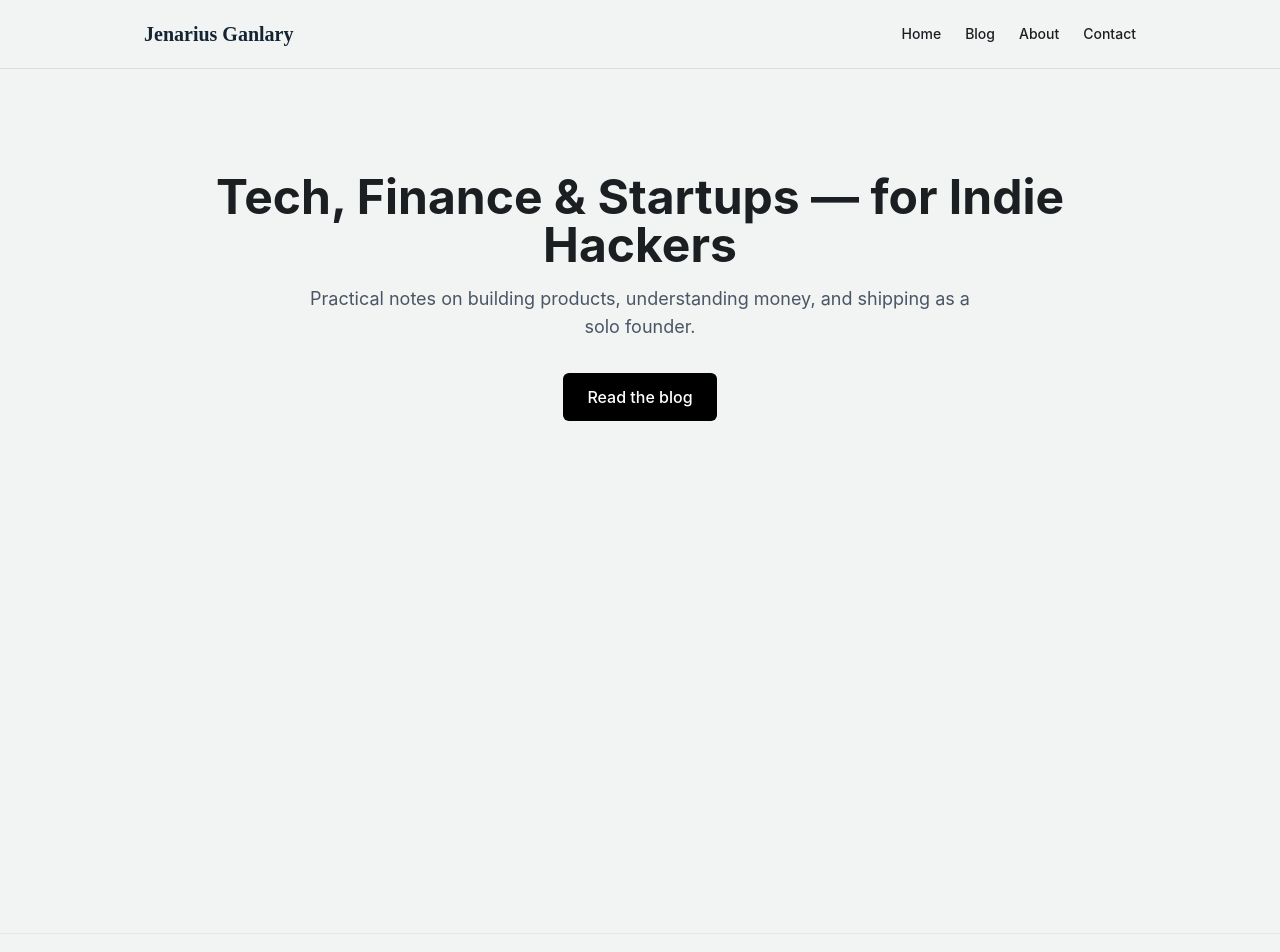
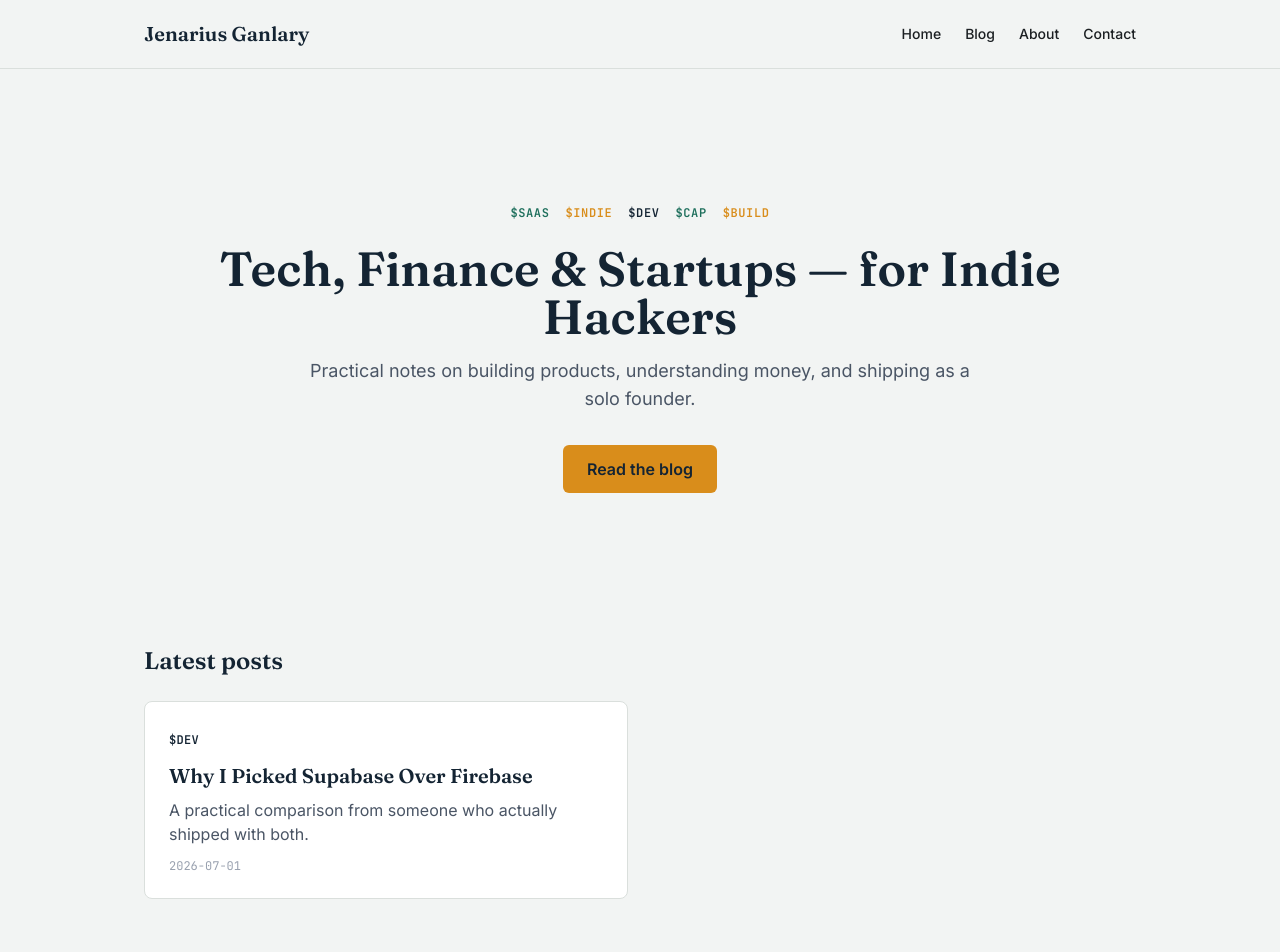
Before and after one commit to JenariusGanlary/jenariusganlary, a Next.js app: page / in a window 1280 px wide. Shown: the top 952 px of the page. Built offline with nearby package versions, Linux system fonts and the light colour scheme.

Commit message:
Design pass: hero, post cards, post page, category filters

```diff
--- a/app/blog/[slug]/page.tsx
+++ b/app/blog/[slug]/page.tsx
@@ -1,5 +1,6 @@
 import { getAllPosts, getPostBySlug } from "@/lib/posts";
 import CategoryTag from "@/components/CategoryTag";
+import Link from "next/link";
 
 export function generateStaticParams() {
   const posts = getAllPosts();
@@ -15,10 +16,31 @@ export default async function PostPage({
   const post = await getPostBySlug(slug);
 
   return (
-    <article className="max-w-2xl mx-auto">
+    <article className="max-w-2xl mx-auto py-8">
+      <Link
+        href="/blog"
+        className="text-sm text-gray-500 hover:text-navy mb-8 block"
+        style={{ fontFamily: "var(--font-mono)" }}
+      >
+        ← Back to blog
+      </Link>
+
       <CategoryTag category={post.category} />
-      <h1 className="text-3xl md:text-4xl font-bold mt-3 mb-2">{post.title}</h1>
-      <p className="text-sm text-gray-400 mb-8">{post.date}</p>
+
+      <h1
+        className="text-3xl md:text-4xl font-semibold mt-3 mb-3 text-navy leading-tight"
+        style={{ fontFamily: "var(--font-display)" }}
+      >
+        {post.title}
+      </h1>
+
+      <p
+        className="text-sm text-gray-400 mb-10 pb-8 border-b border-hairline"
+        style={{ fontFamily: "var(--font-mono)" }}
+      >
+        {post.date}
+      </p>
+
       <div
         className="prose-body"
         dangerouslySetInnerHTML={{ __html: post.content }}
--- a/app/globals.css
+++ b/app/globals.css
@@ -1,5 +1,4 @@
 @import "tailwindcss";
-@import url('https://fonts.googleapis.com/css2?family=Fraunces:opsz,wght@9..144,500;9..144,600;9..144,700&family=Inter:wght@400;500;600&family=JetBrains+Mono:wght@400;500&display=swap');
 
 :root {
   --background: #F2F4F3;
@@ -17,15 +16,11 @@
   --color-ledger: var(--ledger);
   --color-ember: var(--ember);
   --color-hairline: var(--hairline);
-  --font-display: "Fraunces", serif;
-  --font-sans: "Inter", sans-serif;
-  --font-mono: "JetBrains Mono", monospace;
 }
 
 body {
   background: var(--background);
   color: var(--foreground);
-  font-family: var(--font-sans);
 }
 
 ::selection {
@@ -33,42 +28,9 @@ body {
   color: var(--navy);
 }
 
-.prose-body p {
-  margin-bottom: 1.25em;
-  line-height: 1.75;
-}
-.prose-body h2 {
-  font-family: var(--font-display);
-  font-weight: 600;
-  font-size: 1.5rem;
-  margin-top: 2em;
-  margin-bottom: 0.6em;
-  color: var(--navy);
-}
-.prose-body h3 {
-  font-family: var(--font-display);
-  font-weight: 600;
-  font-size: 1.2rem;
-  margin-top: 1.6em;
-  margin-bottom: 0.5em;
-  color: var(--navy);
-}
-.prose-body a {
-  color: var(--ledger);
-  text-decoration: underline;
-  text-underline-offset: 2px;
-}
-.prose-body blockquote {
-  border-left: 3px solid var(--ember);
-  padding-left: 1em;
-  font-style: italic;
-  color: #3A3F45;
-  margin: 1.5em 0;
-}
-.prose-body code {
-  background: #E8ECEF;
-  padding: 0.15em 0.4em;
-  border-radius: 4px;
-  font-family: var(--font-mono);
-  font-size: 0.9em;
-}
+.prose-body p { margin-bottom: 1.25em; line-height: 1.75; }
+.prose-body h2 { font-weight: 600; font-size: 1.5rem; margin-top: 2em; margin-bottom: 0.6em; color: var(--navy); }
+.prose-body h3 { font-weight: 600; font-size: 1.2rem; margin-top: 1.6em; margin-bottom: 0.5em; color: var(--navy); }
+.prose-body a { color: var(--ledger); text-decoration: underline; text-underline-offset: 2px; }
+.prose-body blockquote { border-left: 3px solid var(--ember); padding-left: 1em; font-style: italic; color: #3A3F45; margin: 1.5em 0; }
+.prose-body code { background: #E8ECEF; padding: 0.15em 0.4em; border-radius: 4px; font-size: 0.9em; }
--- a/app/layout.tsx
+++ b/app/layout.tsx
@@ -1,7 +1,12 @@
 import type { Metadata } from "next";
+import { Fraunces, Inter, JetBrains_Mono } from "next/font/google";
 import "./globals.css";
 import Header from "@/components/Header";
 import Footer from "@/components/Footer";
+
+const fraunces = Fraunces({ subsets: ["latin"], variable: "--font-display" });
+const inter = Inter({ subsets: ["latin"], variable: "--font-sans" });
+const mono = JetBrains_Mono({ subsets: ["latin"], variable: "--font-mono" });
 
 export const metadata: Metadata = {
   title: "Jenarius Ganlary — Tech, Finance & Startups for Indie Hackers",
@@ -14,8 +19,8 @@ export default function RootLayout({
   children: React.ReactNode;
 }>) {
   return (
-    <html lang="en">
-      <body>
+    <html lang="en" className={`${fraunces.variable} ${inter.variable} ${mono.variable}`}>
+      <body className="font-sans">
         <Header />
         <main className="max-w-5xl mx-auto px-4 py-10 min-h-screen">
           {children}
--- a/app/page.tsx
+++ b/app/page.tsx
@@ -1,23 +1,58 @@
 import Link from "next/link";
+import { CATEGORIES } from "@/lib/categories";
+import { getAllPosts } from "@/lib/posts";
+import PostCard from "@/components/PostCard";
 
 export default function Home() {
   return (
     <div>
-      <section className="py-16 text-center">
-        <h1 className="text-4xl md:text-5xl font-bold mb-4">
+      <section className="py-16 md:py-24 text-center">
+        <div
+          className="flex flex-wrap justify-center gap-x-4 gap-y-1 mb-6 text-xs font-semibold tracking-wider"
+          style={{ fontFamily: "var(--font-mono)" }}
+        >
+          {CATEGORIES.map((cat) => (
+            <span key={cat.slug} className={cat.color}>
+              {cat.ticker}
+            </span>
+          ))}
+        </div>
+
+        <h1
+          className="text-4xl md:text-5xl font-semibold mb-4 text-navy"
+          style={{ fontFamily: "var(--font-display)" }}
+        >
           Tech, Finance & Startups — for Indie Hackers
         </h1>
+
         <p className="text-lg text-gray-600 max-w-2xl mx-auto mb-8">
           Practical notes on building products, understanding money, and
           shipping as a solo founder.
         </p>
+
         <Link
           href="/blog"
-          className="inline-block bg-black text-white px-6 py-3 rounded-md font-medium"
+          className="inline-block bg-ember text-navy px-6 py-3 rounded-md font-semibold hover:opacity-90"
         >
           Read the blog
         </Link>
       </section>
+
+      <section className="py-14">
+        <h2
+          className="text-2xl font-semibold mb-6 text-navy"
+          style={{ fontFamily: "var(--font-display)" }}
+        >
+          Latest posts
+        </h2>
+        <div className="grid gap-6 md:grid-cols-2">
+          {getAllPosts().slice(0, 4).map((post) => (
+            <PostCard key={post.slug} post={post} />
+          ))}
+        </div>
+      </section>
+
+      <div className="border-t border-hairline" />
     </div>
   );
 }
--- a/components/CategoryFilter.tsx
+++ b/components/CategoryFilter.tsx
@@ -12,11 +12,13 @@ export default function CategoryFilter({ posts }: { posts: Post[] }) {
 
   return (
     <div>
-      <div className="flex gap-2 overflow-x-auto pb-3 mb-6 -mx-4 px-4 md:mx-0 md:px-0 md:flex-wrap">
+      <div className="flex gap-2 overflow-x-auto pb-3 mb-8 -mx-4 px-4 md:mx-0 md:px-0 md:flex-wrap">
         <button
           onClick={() => setActive(null)}
-          className={`shrink-0 text-sm font-medium px-3 py-1.5 rounded-full border ${
-            active === null ? "bg-black text-white border-black" : "border-gray-300"
+          className={`shrink-0 text-sm font-medium px-4 py-2 rounded-full border transition-colors ${
+            active === null
+              ? "bg-navy text-white border-navy"
+              : "border-hairline text-gray-600 hover:border-navy"
           }`}
         >
           All
@@ -25,8 +27,10 @@ export default function CategoryFilter({ posts }: { posts: Post[] }) {
           <button
             key={cat.slug}
             onClick={() => setActive(cat.slug)}
-            className={`shrink-0 text-sm font-medium px-3 py-1.5 rounded-full border ${
-              active === cat.slug ? "bg-black text-white border-black" : "border-gray-300"
+            className={`shrink-0 text-sm font-medium px-4 py-2 rounded-full border transition-colors ${
+              active === cat.slug
+                ? "bg-navy text-white border-navy"
+                : "border-hairline text-gray-600 hover:border-navy"
             }`}
           >
             {cat.label}
@@ -34,7 +38,7 @@ export default function CategoryFilter({ posts }: { posts: Post[] }) {
         ))}
       </div>
 
-      <div>
+      <div className="grid gap-6 md:grid-cols-2">
         {filtered.map((post) => (
           <PostCard key={post.slug} post={post} />
         ))}
--- a/components/CategoryTag.tsx
+++ b/components/CategoryTag.tsx
@@ -4,8 +4,11 @@ export default function CategoryTag({ category }: { category: string }) {
   const cat = getCategory(category);
   if (!cat) return null;
   return (
-    <span className={`text-xs font-medium px-2 py-1 rounded ${cat.color}`}>
-      {cat.label}
+    <span
+      className={`text-xs font-semibold tracking-wide ${cat.color}`}
+      style={{ fontFamily: "var(--font-mono)" }}
+    >
+      {cat.ticker}
     </span>
   );
 }
--- a/components/PostCard.tsx
+++ b/components/PostCard.tsx
@@ -4,11 +4,24 @@ import type { Post } from "@/lib/posts";
 
 export default function PostCard({ post }: { post: Post }) {
   return (
-    <Link href={`/blog/${post.slug}`} className="block border-b border-gray-200 py-6">
+    <Link
+      href={`/blog/${post.slug}`}
+      className="block border border-hairline rounded-lg p-6 hover:border-navy transition-colors bg-white"
+    >
       <CategoryTag category={post.category} />
-      <h2 className="text-xl font-bold mt-2 mb-1">{post.title}</h2>
-      <p className="text-gray-600 mb-2">{post.description}</p>
-      <p className="text-sm text-gray-400">{post.date}</p>
+      <h2
+        className="text-xl font-semibold mt-3 mb-2 text-navy"
+        style={{ fontFamily: "var(--font-display)" }}
+      >
+        {post.title}
+      </h2>
+      <p className="text-gray-600 mb-3">{post.description}</p>
+      <p
+        className="text-xs text-gray-400"
+        style={{ fontFamily: "var(--font-mono)" }}
+      >
+        {post.date}
+      </p>
     </Link>
   );
 }
--- a/lib/categories.ts
+++ b/lib/categories.ts
@@ -1,9 +1,9 @@
 export const CATEGORIES = [
-  { slug: "saas-ai-tools", label: "SaaS & AI Tools", color: "bg-blue-100 text-blue-800" },
-  { slug: "startups-indie-hacking", label: "Startups & Indie Hacking", color: "bg-purple-100 text-purple-800" },
-  { slug: "tech-dev-life", label: "Tech & Developer Life", color: "bg-green-100 text-green-800" },
-  { slug: "finance-builders", label: "Finance for Builders", color: "bg-amber-100 text-amber-800" },
-  { slug: "building-in-public", label: "Building in Public", color: "bg-rose-100 text-rose-800" },
+  { slug: "saas-ai-tools", label: "SaaS & AI Tools", ticker: "$SAAS", color: "text-ledger" },
+  { slug: "startups-indie-hacking", label: "Startups & Indie Hacking", ticker: "$INDIE", color: "text-ember" },
+  { slug: "tech-dev-life", label: "Tech & Developer Life", ticker: "$DEV", color: "text-navy" },
+  { slug: "finance-builders", label: "Finance for Builders", ticker: "$CAP", color: "text-ledger" },
+  { slug: "building-in-public", label: "Building in Public", ticker: "$BUILD", color: "text-ember" },
 ];
 
 export function getCategory(slug: string) {
```
